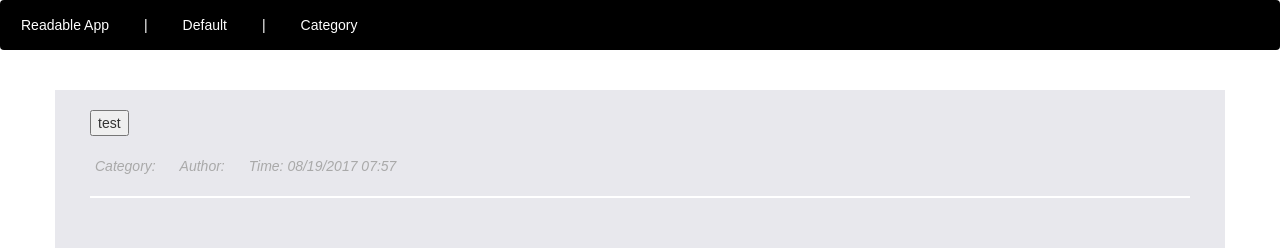
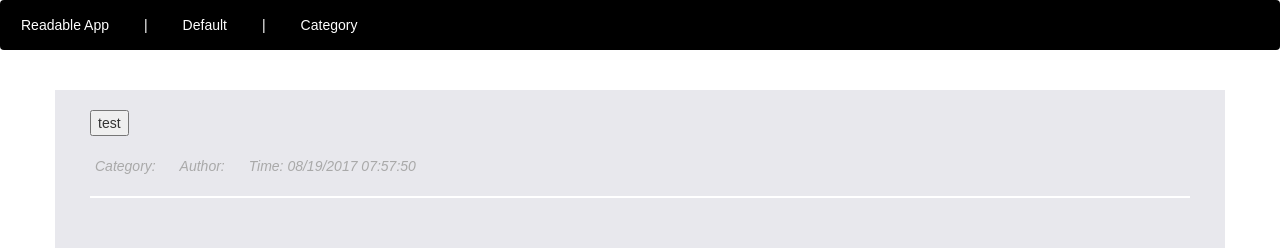
Before and after one commit to ZHICHONGLI/Uda-Readable, a React app: page /post/1 in a window 1280 px wide. Shown: the top 248 px of the page. Built offline with nearby package versions, Linux system fonts and the light colour scheme; no server answers.

Commit message:
fix date bug

```diff
--- a/src/components/CommentList.js
+++ b/src/components/CommentList.js
@@ -11,7 +11,7 @@ class CommentList extends Component {
             <div className='row comment-inline' key={comment.id}>
               <div>
                 <span className='post-basic'>{comment.author}</span>
-                <span className='post-basic'>{moment(comment.timespam).format('MM/DD/YYYY  hh:mm')}</span>
+                <span className='post-basic'>{moment(comment.timestamp).format('MM/DD/YYYY  hh:mm:ss')}</span>
                 <button className="fa fa-thumbs-o-up comment-thumb" aria-hidden="true" onClick={()=>this.props.upComment(comment.id)}></button>
                 <span className='comment-thumb'>{comment.voteScore}</span>
                 <button className="fa fa-thumbs-o-down" aria-hidden="true" onClick={()=>this.props.downComment(comment.id)}></button>
--- a/src/pages/Post.js
+++ b/src/pages/Post.js
@@ -44,7 +44,7 @@ class PostPage extends Component {
           <div className='row'>
             <i className='post-basic'>Category: {currentPost.category}</i>
             <i className='post-basic'>Author: {currentPost.author}</i>
-            <i className='post-basic'>Time: {moment(currentPost.timestamp).format('MM/DD/YYYY  hh:mm')}</i>
+            <i className='post-basic'>Time: {moment(currentPost.timestamp).format('MM/DD/YYYY  hh:mm:ss')}</i>
           </div>
         </section>
         <hr/>
```
